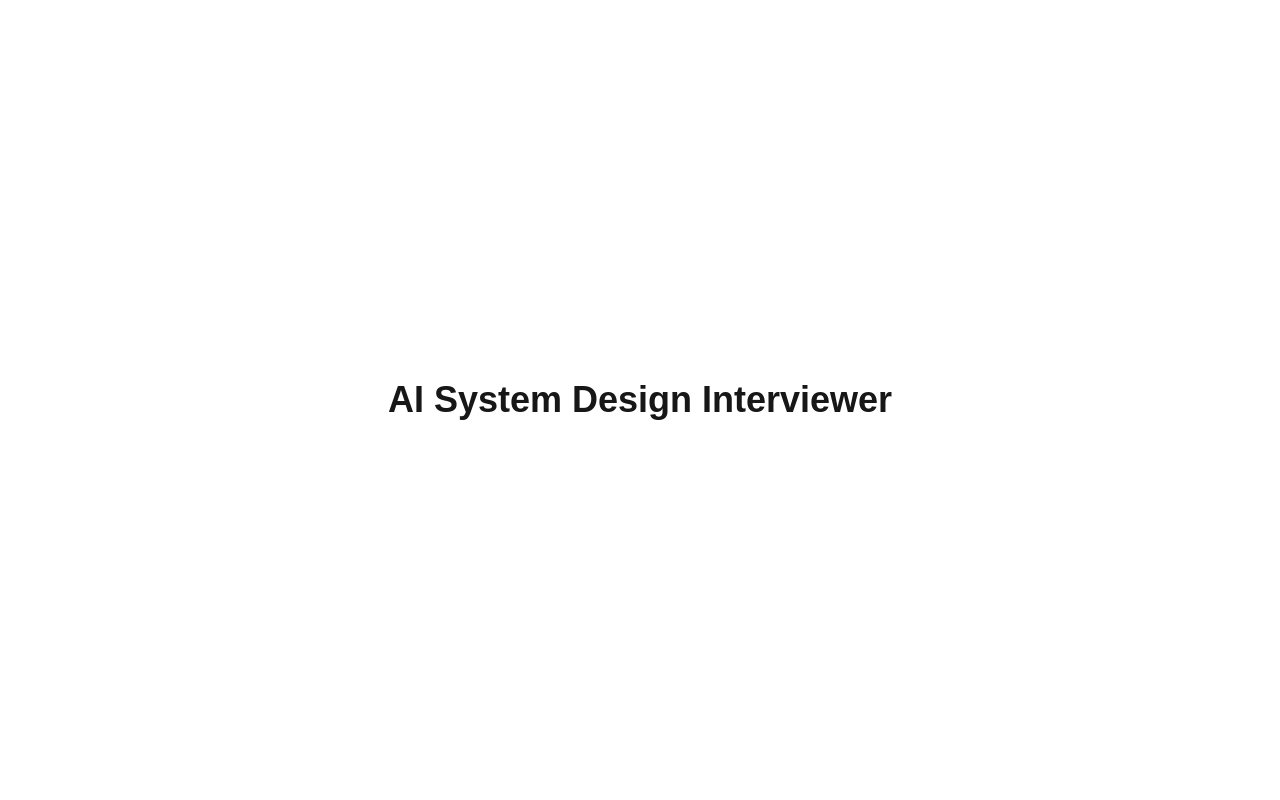
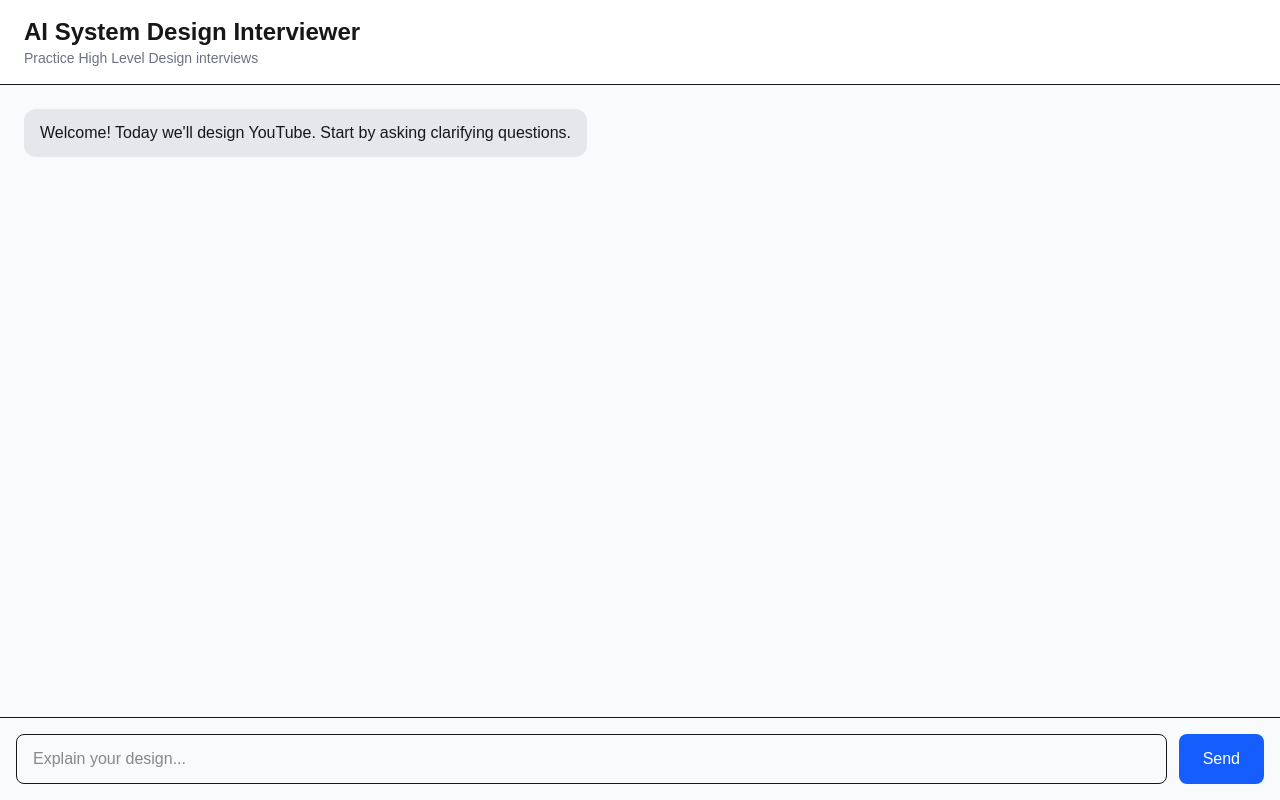
Before and after one commit to himanip16/interview-lab, a Next.js app: page / in a window 1280 px wide. Built offline with nearby package versions, Linux system fonts and the light colour scheme.

Commit message:
Create interview UI

```diff
--- a/app/page.tsx
+++ b/app/page.tsx
@@ -1,9 +1,15 @@
+import ChatWindow from "@/components/ChatWindow";
+import InterviewHeader from "@/components/InterviewHeader";
+import MessageInput from "@/components/MessageInput";
+
 export default function Home() {
   return (
-    <main className="flex min-h-screen items-center justify-center">
-      <h1 className="text-4xl font-bold">
-        AI System Design Interviewer
-      </h1>
+    <main className="flex h-screen flex-col bg-gray-50">
+      <InterviewHeader />
+
+      <ChatWindow />
+
+      <MessageInput />
     </main>
   );
 }
--- /dev/null
+++ b/components/ChatMessage.tsx
@@ -0,0 +1,29 @@
+type Props = {
+  role: "assistant" | "user";
+  content: string;
+};
+
+export default function ChatMessage({
+  role,
+  content,
+}: Props) {
+  const isAssistant = role === "assistant";
+
+  return (
+    <div
+      className={`flex ${
+        isAssistant ? "justify-start" : "justify-end"
+      }`}
+    >
+      <div
+        className={`max-w-2xl rounded-xl px-4 py-3 ${
+          isAssistant
+            ? "bg-gray-200"
+            : "bg-blue-600 text-white"
+        }`}
+      >
+        {content}
+      </div>
+    </div>
+  );
+}
--- /dev/null
+++ b/components/ChatWindow.tsx
@@ -0,0 +1,23 @@
+import ChatMessage from "./ChatMessage";
+
+const messages = [
+  {
+    role: "assistant" as const,
+    content:
+      "Welcome! Today we'll design YouTube. Start by asking clarifying questions.",
+  },
+];
+
+export default function ChatWindow() {
+  return (
+    <div className="flex flex-1 flex-col gap-4 overflow-y-auto p-6">
+      {messages.map((message, index) => (
+        <ChatMessage
+          key={index}
+          role={message.role}
+          content={message.content}
+        />
+      ))}
+    </div>
+  );
+}
--- /dev/null
+++ b/components/InterviewHeader.tsx
@@ -0,0 +1,13 @@
+export default function InterviewHeader() {
+  return (
+    <header className="border-b bg-white px-6 py-4">
+      <h1 className="text-2xl font-bold">
+        AI System Design Interviewer
+      </h1>
+
+      <p className="text-sm text-gray-500">
+        Practice High Level Design interviews
+      </p>
+    </header>
+  );
+}
--- /dev/null
+++ b/components/MessageInput.tsx
@@ -0,0 +1,16 @@
+export default function MessageInput() {
+  return (
+    <div className="border-t p-4">
+      <div className="flex gap-3">
+        <input
+          className="flex-1 rounded-lg border px-4 py-3"
+          placeholder="Explain your design..."
+        />
+
+        <button className="rounded-lg bg-blue-600 px-6 text-white">
+          Send
+        </button>
+      </div>
+    </div>
+  );
+}
```
